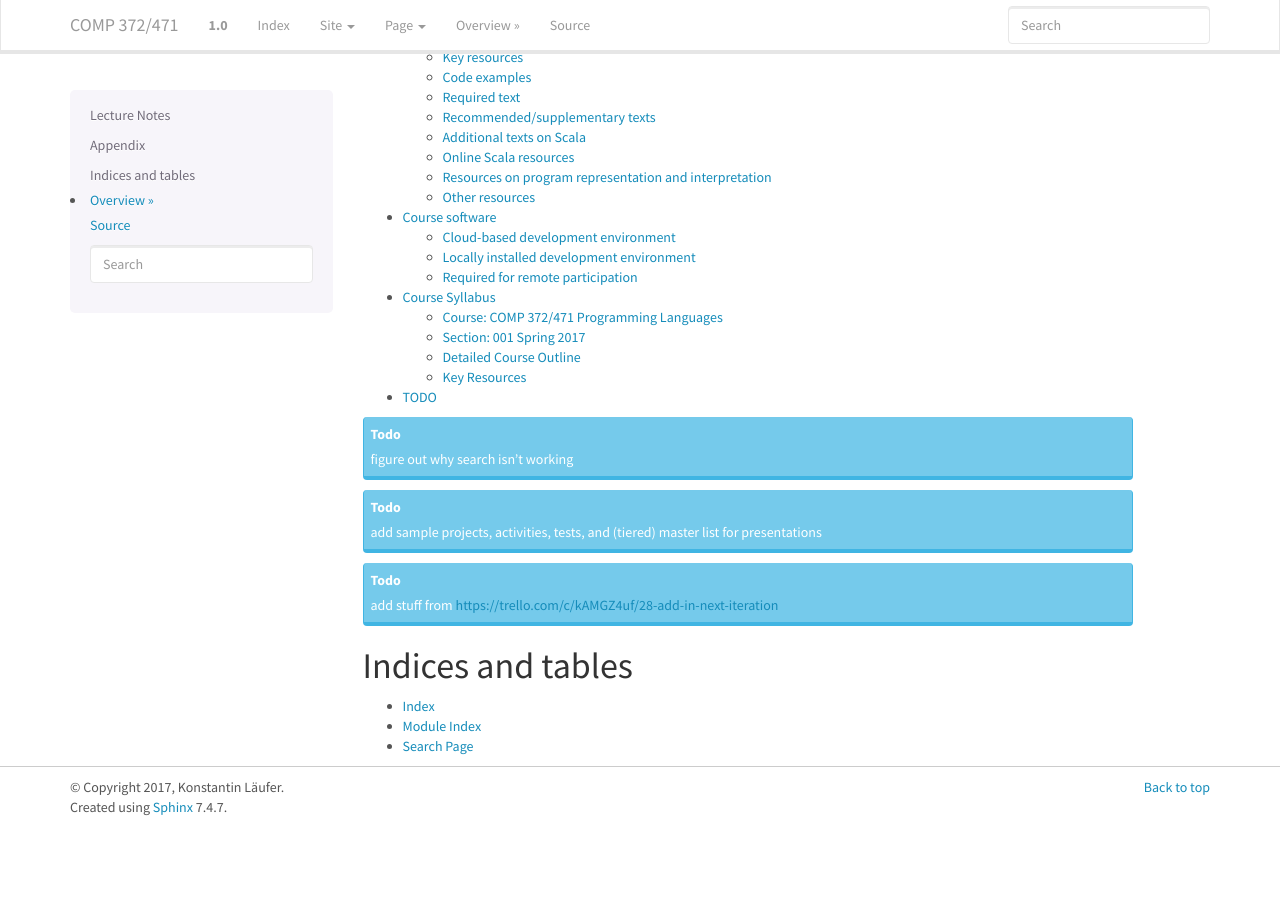
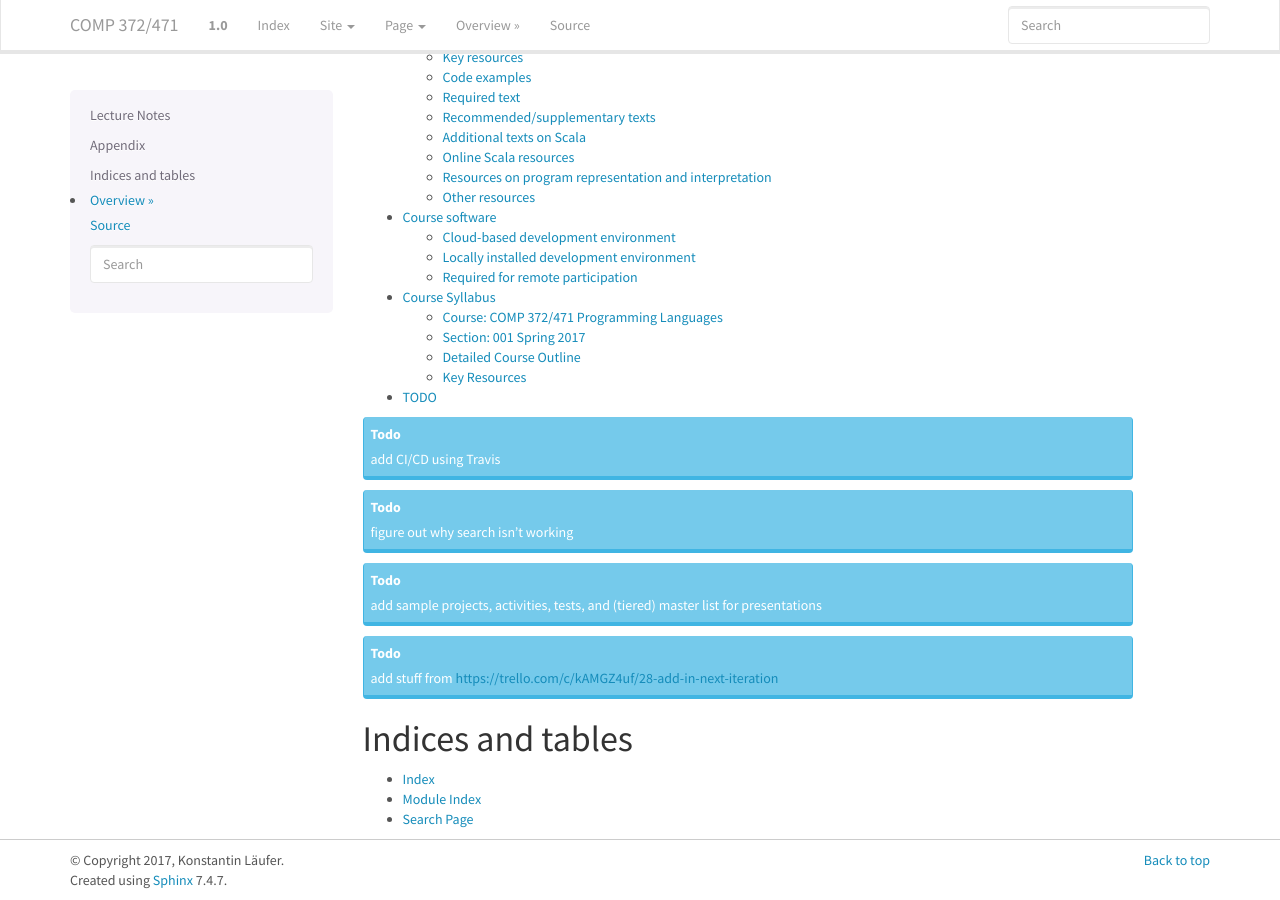
Before and after one commit to lucproglangcourse/lucproglangcourse.github.io, a Sphinx documentation site: the page built from source/index.rst, in a window 1280 px wide and 900 px high, scrolled down 605 px. Built offline with Sphinx 7.4.7, drawn with Linux system fonts in a browser that asks for light colours; before the commit the page ends 1432 px from its top, so only the background shows below that.

Commit message:
added todo regarding CI/CD
Signed-off-by: Konstantin Läufer <klaeufer@gmail.com>

```diff
--- a/source/index.rst
+++ b/source/index.rst
@@ -31,6 +31,8 @@ Appendix
    syllabus
    todo
 
+.. todo:: add CI/CD using Travis
+
 .. todo:: figure out why search isn't working
 
 .. todo:: add sample projects, activities, tests, and (tiered) master list for presentations
```
